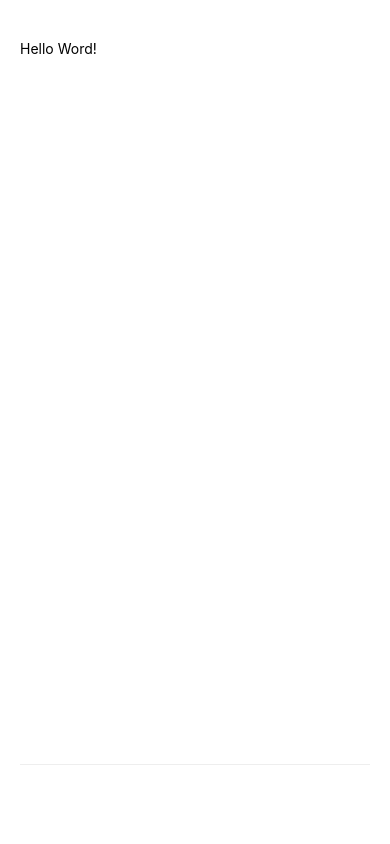
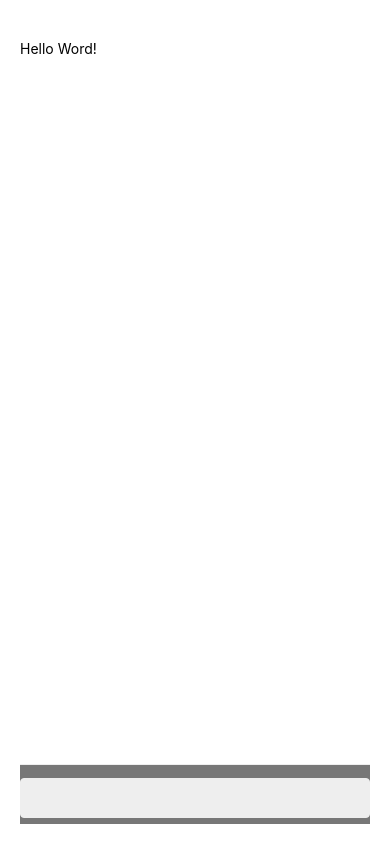
Before and after one commit to cardosothiago/shopping-list-app, a React Native app: screen / in a window 390 px wide. Built offline with nearby package versions, Linux system fonts and the light colour scheme.

Commit message:
adding text input area

```diff
--- a/App.js
+++ b/App.js
@@ -9,7 +9,7 @@ export default function App() {
           <Text>Hello Word!</Text>
         </View>
         <View style={styles.Form}>
-          <TextInput />
+          <TextInput style={styles.Input} />
           <TouchableOpacity />
         </View>
       </View>
@@ -36,6 +36,17 @@ const styles = StyleSheet.create({
     flexDirection: "row",
     paddingTop: 13,
     borderTopWidth: 1,
+    borderColor: "#eee",
+    backgroundColor: "#777"
+  },
+  Input: {
+    flex: 1,
+    height: 40,
+    backgroundColor: "#eee",
+    borderRadius: 4,
+    paddingVertical: 5,
+    paddingHorizontal: 10,
+    borderWidth: 1,
     borderColor: "#eee"
   }
 });
```
